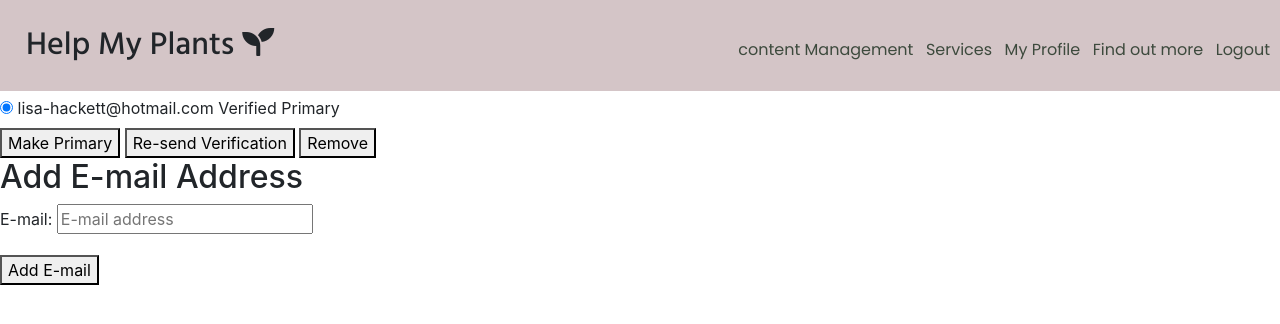
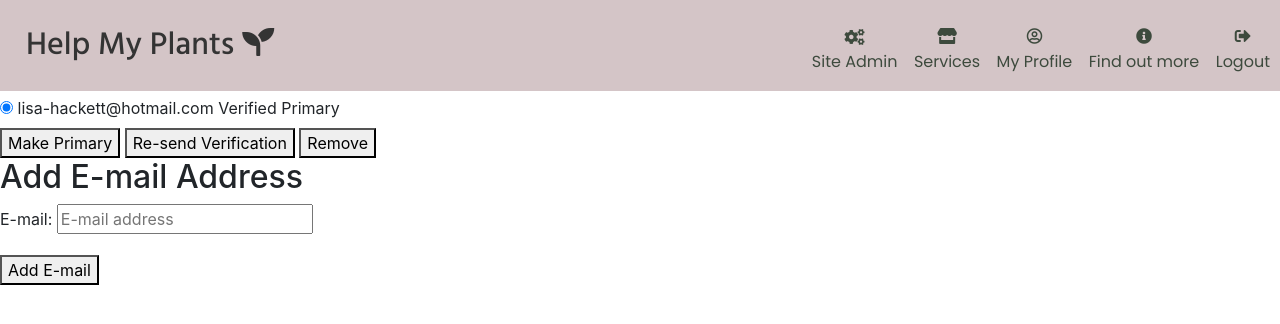
Before and after one commit to LisaHackett97/help-my-plants, a Django app: page /accounts/email/ in a window 1280 px wide. Shown: the top 324 px of the page. Run offline with Django 3.2, Linux system fonts and the light colour scheme; the first user in the database is signed in; data comes from the database, SQL or seed files in the repository; some libraries are stand-ins or nearby versions.

Commit message:
Finish styling on nav bar links, remove h1 from index pg

```diff
--- a/home/templates/home/index.html
+++ b/home/templates/home/index.html
@@ -10,14 +10,9 @@
 </div>
 {% endblock %}
 
-
 {% block content %}
-
-
-<h1 class="text-heading">landing page TITLE</h1>
 <!-- Parallax section 1 -->
 <div class="para-1"></div>
-
 <div class="parallax-1 text-center py-4 px-3">
     <h2>Do you need help with your house plants?</h2>
     <p class="text-content mx-2">
--- a/static/css/base.css
+++ b/static/css/base.css
@@ -35,17 +34,27 @@
      right: 0;
      left: 0;
      z-index: 1000;
-     color: var(--heading);
+     color: var(--headers);
 }
   .main-logo-link{
-    color: var(--heading);
+    color: var(--headers);
     font-family: 'Hind', sans-serif;
-    font-size:2rem
+    font-size:12rem
+  }
+
+  h2.text-heading:hover,
+  .list-inline-item:hover,
+  .list-inline-item a:hover {
+      color: var(--color1);
+  }
+
+  .list-inline-item:hover {
+      text-decoration: underline;
   }
 
   /* main heading styles */
   .text-heading {
-      color: var(--heading);
+      color: var(--headers);
       font-family: 'Hind', sans-serif;
       font-size:2rem;
 
@@ -110,20 +119,10 @@
 }
  }
 
- /* from BOUTIQUE ADO lessons */
-@media (min-width: 992px) {
-        .header-container {
-           padding: 10px;
-            background-color: var(--color2);
-            position: fixed;
-            top: 0;
-            right: 0;
-            left: 0;
-            z-index: 1000;
-            color: var(--heading);
 
-        }
-}
+/* @media (min-width: 992px) {
+
+} */
 
 
  /* // Small devices (landscape phones, 576px and up) */
--- a/templates/base.html
+++ b/templates/base.html
@@ -57,16 +57,18 @@
         <ul class="list-inline  text-center text-lg-right my-0">
             {% if request.user.is_authenticated %}
                 {% if request.user.is_superuser %}
-                    <li class="list-inline-item text-content">content Management</li>
+
+                    <li class="list-inline-item text-content"><div class="text-center"><i class="fas fa-cogs"></i> </div> Site Admin</li>
+
                 {% endif %}
-                <li class="list-inline-item"><a href="" class="text-content">Services</a></li>
-                <li class="list-inline-item"><a href="" class="text-content">My Profile</a></li>
-                <li class="list-inline-item"><a href="" class="text-content">Find out more</a></li>
-                <li class="list-inline-item"><a href="{% url 'account_logout' %}" class="text-content">Logout</a></li>
+                <li class="list-inline-item pl-1"><a href="" class="text-content"><div class="text-center"><i class="fas fa-store"></i> </div>Services</a></li>
+                <li class="list-inline-item pl-1"><a href="" class="text-content"><div class="text-center"><i class="far fa-user-circle"></i></div>My Profile</a></li>
+                <li class="list-inline-item pl-1"><a href="" class="text-content"><div class="text-center"><i class="fas fa-info-circle"></i></div>Find out more</a></li>
+                <li class="list-inline-item pl-1"><a href="{% url 'account_logout' %}" class="text-content"><div class="text-center"><i class="fas fa-sign-out-alt"></i></div>Logout</a></li>
             {% else %}
                 <li class="list-inline-item"><a href="" class="text-content">Home</a></li>
-                <li class="list-inline-item"><a href="{% url 'account_signup' %}" class="text-content">Register</a></li>
-                <li class="list-inline-item"><a href="{% url 'account_login' %}" class="text-content">Login</a></li>
+                <li class="list-inline-item"><a href="{% url 'account_signup' %}" class="text-content"><div class="text-center"><i class="fas fa-user-plus"></i></div>Register</a></li>
+                <li class="list-inline-item"><a href="{% url 'account_login' %}" class="text-content"><div class="text-center"><i class="fas fa-sign-in-alt"></i></div>Login</a></li>
             {% endif %}
         </ul>
     </div>
--- a/templates/includes/main-nav.html
+++ b/templates/includes/main-nav.html
@@ -2,7 +2,7 @@
     <ul class="navbar-nav w-auto mx-auto">
         {% if request.user.is_authenticated %}
         {% if request.user.is_superuser %}
-            <li class="list-inline-item text-content py-3">content Management</li>
+            <li class="list-inline-item text-content py-3">Site Admin</li>
         {% endif %}
         <li class="list-inline-item py-2"><a href="" class="text-content">Services</a></li>
         <li class="list-inline-item py-2"><a href="" class="text-content">My Profile</a></li>
```
Also changed, not shown: other parts of static/css/base.css (+3 -4 lines).
